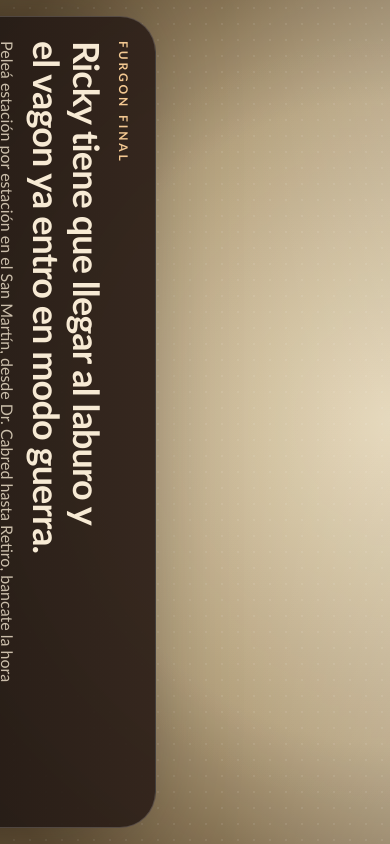
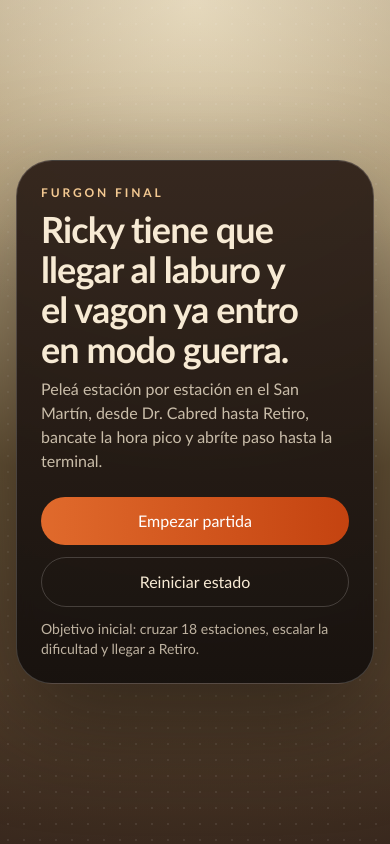
Before and after one commit to lando1234/juego_sanmartin_vibecode, a Next.js app: page / in a window 390 px wide. Built offline with nearby package versions, Linux system fonts and the light colour scheme.

Commit message:
fix horizontal scroll

```diff
--- a/src/app/globals.css
+++ b/src/app/globals.css
@@ -49,17 +49,6 @@ body {
   overflow-x: hidden;
 }
 
-.mobile-landscape-shell {
-  position: fixed;
-  top: 50%;
-  left: 50%;
-  width: 100dvh;
-  height: 100vw;
-  transform: translate(-50%, -50%) rotate(90deg);
-  transform-origin: center center;
-  overflow: hidden;
-}
-
 button,
 input,
 textarea,
--- a/src/components/game/GameShell.tsx
+++ b/src/components/game/GameShell.tsx
@@ -37,7 +37,6 @@ export function GameShell() {
   const engineRef = useRef<GameEngine | null>(null);
   const [snapshot, setSnapshot] = useState<GameSnapshot>(createInitialGameState);
   const [mobileBrowser, setMobileBrowser] = useState(false);
-  const [portraitMobile, setPortraitMobile] = useState(false);
 
   useEffect(() => {
     const engine = createGameEngine();
@@ -61,9 +60,7 @@ export function GameShell() {
 
   useEffect(() => {
     const sync = () => {
-      const isMobile = detectMobileBrowser(window);
-      setMobileBrowser(isMobile);
-      setPortraitMobile(isMobile && window.innerHeight > window.innerWidth);
+      setMobileBrowser(detectMobileBrowser(window));
     };
 
     sync();
@@ -110,7 +107,7 @@ export function GameShell() {
     : null;
 
   const shellContent = (
-    <div className="relative min-h-dvh w-full overflow-hidden bg-[radial-gradient(circle_at_top,rgba(255,240,205,0.86),rgba(241,216,168,0.72)_34%,rgba(214,175,112,0.42)_58%,rgba(68,48,35,0.98)_100%)] text-[#f7ead4]">
+    <div className="relative min-h-dvh w-full overflow-x-hidden bg-[radial-gradient(circle_at_top,rgba(255,240,205,0.86),rgba(241,216,168,0.72)_34%,rgba(214,175,112,0.42)_58%,rgba(68,48,35,0.98)_100%)] text-[#f7ead4]">
       <div className="pointer-events-none absolute inset-0 bg-[linear-gradient(180deg,rgba(255,255,255,0.14),transparent_20%,transparent_80%,rgba(0,0,0,0.16))]" />
       <div className="pointer-events-none absolute inset-0 opacity-50 [background-image:radial-gradient(rgba(255,255,255,0.16)_1px,transparent_1px)] [background-size:16px_16px]" />
 
@@ -198,12 +195,6 @@ export function GameShell() {
   );
 
   return (
-    <main className="relative min-h-dvh w-full overflow-hidden bg-[#120d0b]">
-      {portraitMobile ? (
-        <div className="mobile-landscape-shell">{shellContent}</div>
-      ) : (
-        shellContent
-      )}
-    </main>
+    <main className="relative min-h-dvh w-full overflow-x-hidden bg-[#120d0b]">{shellContent}</main>
   );
 }
```
